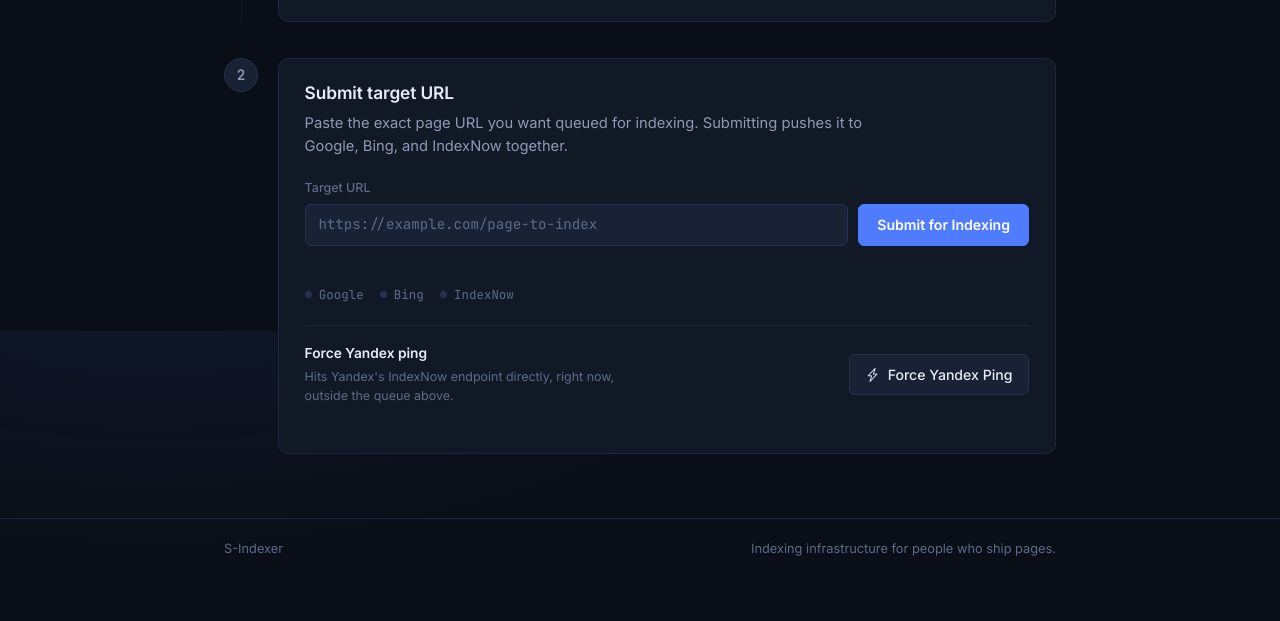
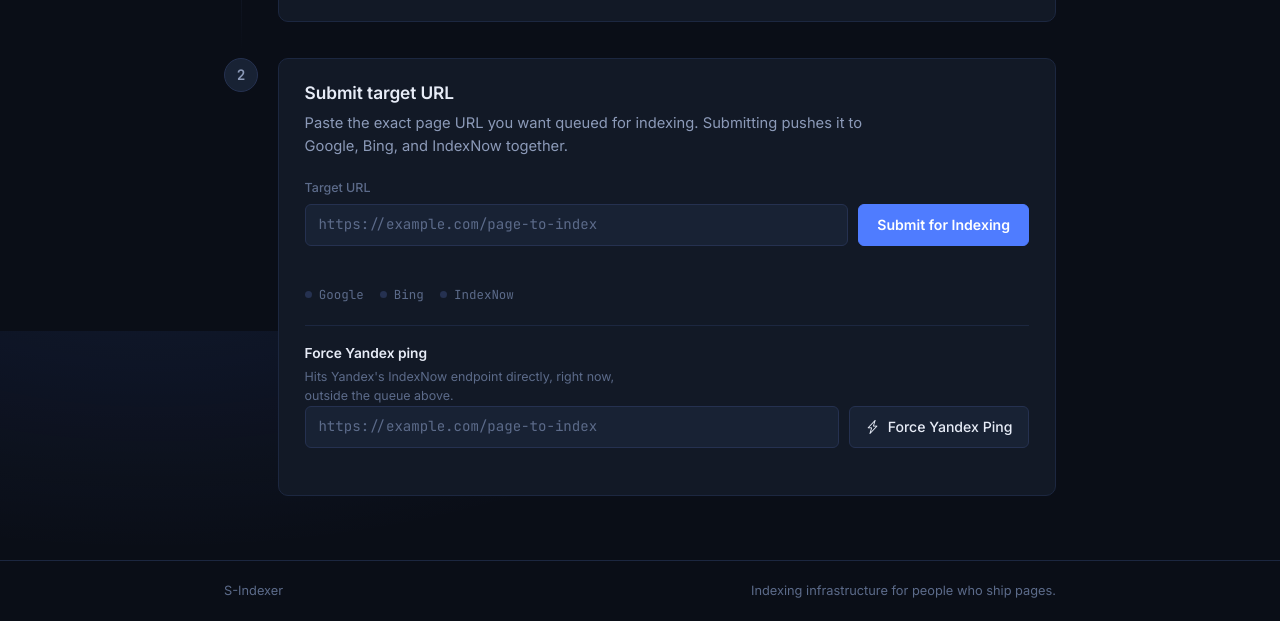
Before and after one commit to sgdev-official/S-Indexing-Tool-web-verson, a plain HTML site: page index.html in a window 1280 px wide. Shown: the part 469-1090 px from the top of the page. Before the commit the page ends 1048 px from the top, so only its background shows below. Drawn offline with nearby package versions, Linux system fonts and the light colour scheme.

Commit message:
Update index.html

```diff
--- a/index.html
+++ b/index.html
@@ -126,6 +126,15 @@
                 <span class="si-yandex-title">Force Yandex ping</span>
                 <span class="si-yandex-sub">Hits Yandex's IndexNow endpoint directly, right now, outside the queue above.</span>
               </div>
+            </div>
+            <div class="si-input-row">
+              <input
+                type="text"
+                class="form-control si-input"
+                id="yandex-url"
+                name="yandex-url"
+                placeholder="https://example.com/page-to-index"
+                autocomplete="off">
               <button type="button" class="btn si-btn-outline" id="yandex-ping-btn">
                 <i class="bi bi-lightning-charge"></i>
                 Force Yandex Ping
```
